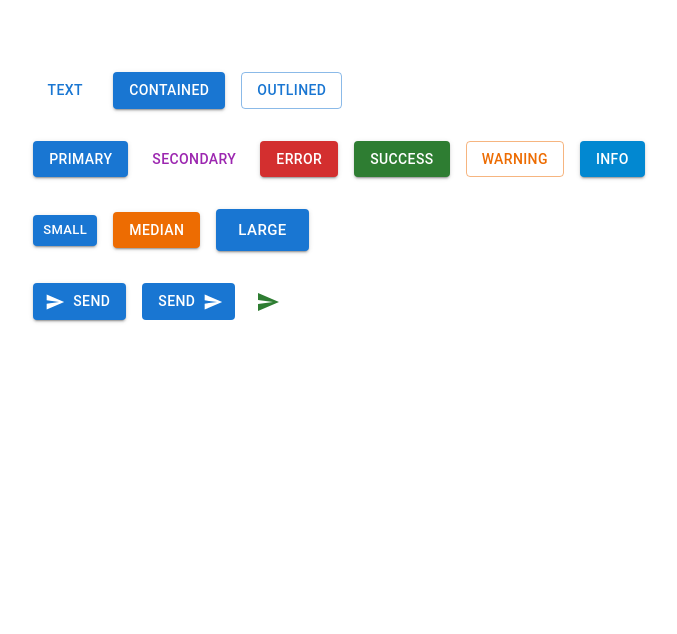
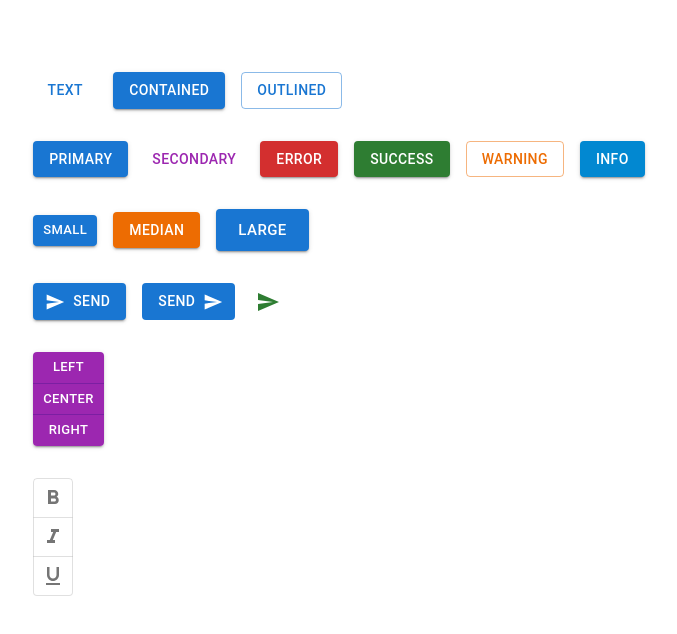
Before and after one commit to Basavarajakjbasuu/React-MUI5-learning, a React (Vite) app: page / in a window 1280 px wide. Shown: the top 634 px of the page, without its empty margins (301-978 px from the left). Built offline with nearby package versions, Linux system fonts and the light colour scheme.

Commit message:
Toggle button

```diff
--- a/src/component/MuiButton.tsx
+++ b/src/component/MuiButton.tsx
@@ -1,10 +1,29 @@
-import React from 'react';
-import { Stack, Button, IconButton } from '@mui/material';
+import { useState } from 'react';
+import {
+	Stack,
+	Button,
+	IconButton,
+	ButtonGroup,
+	ToggleButton,
+	ToggleButtonGroup
+} from '@mui/material';
 import SendIcon from '@mui/icons-material/Send';
+import FormateBoldIcon from '@mui/icons-material/FormatBold';
+import FormateItalicIcon from '@mui/icons-material/FormatItalic';
+import FormateUnderlinedIcon from '@mui/icons-material/FormatUnderlined';
 
 type Props = {};
 
 const MuiButton = (props: Props) => {
+	const [formate, setFormate] = useState<string | null>(null);
+
+	const handleFormateChange = (
+		_evnt: React.MouseEvent<HTMLElement>,
+		updatedFormats: string[]
+	) => {
+		setFormate(updatedFormats);
+	};
+	console.log(formate);
 	return (
 		<Stack spacing={4}>
 			<Stack spacing={2} direction="row">
@@ -63,6 +82,42 @@ const MuiButton = (props: Props) => {
 					<SendIcon />
 				</IconButton>
 			</Stack>
+
+			<Stack direction="row">
+				<ButtonGroup
+					variant="contained"
+					orientation="vertical"
+					size="small"
+					color="secondary"
+					aria-label="allignment button">
+					<Button onClick={() => alert('left')}>Left</Button>
+					<Button>Center</Button>
+					<Button>Right</Button>
+				</ButtonGroup>
+			</Stack>
+
+			{/* Toggle Button */}
+
+			<Stack direction="row">
+				<ToggleButtonGroup
+					aria-label="text formatting"
+					value={formate}
+					onChange={handleFormateChange}
+					size="small"
+					color="success"
+					orientation="vertical"
+					exclusive>
+					<ToggleButton value="bold">
+						<FormateBoldIcon />
+					</ToggleButton>
+					<ToggleButton value="italic">
+						<FormateItalicIcon />
+					</ToggleButton>
+					<ToggleButton value="underlined">
+						<FormateUnderlinedIcon />
+					</ToggleButton>
+				</ToggleButtonGroup>
+			</Stack>
 		</Stack>
 	);
 };
```
